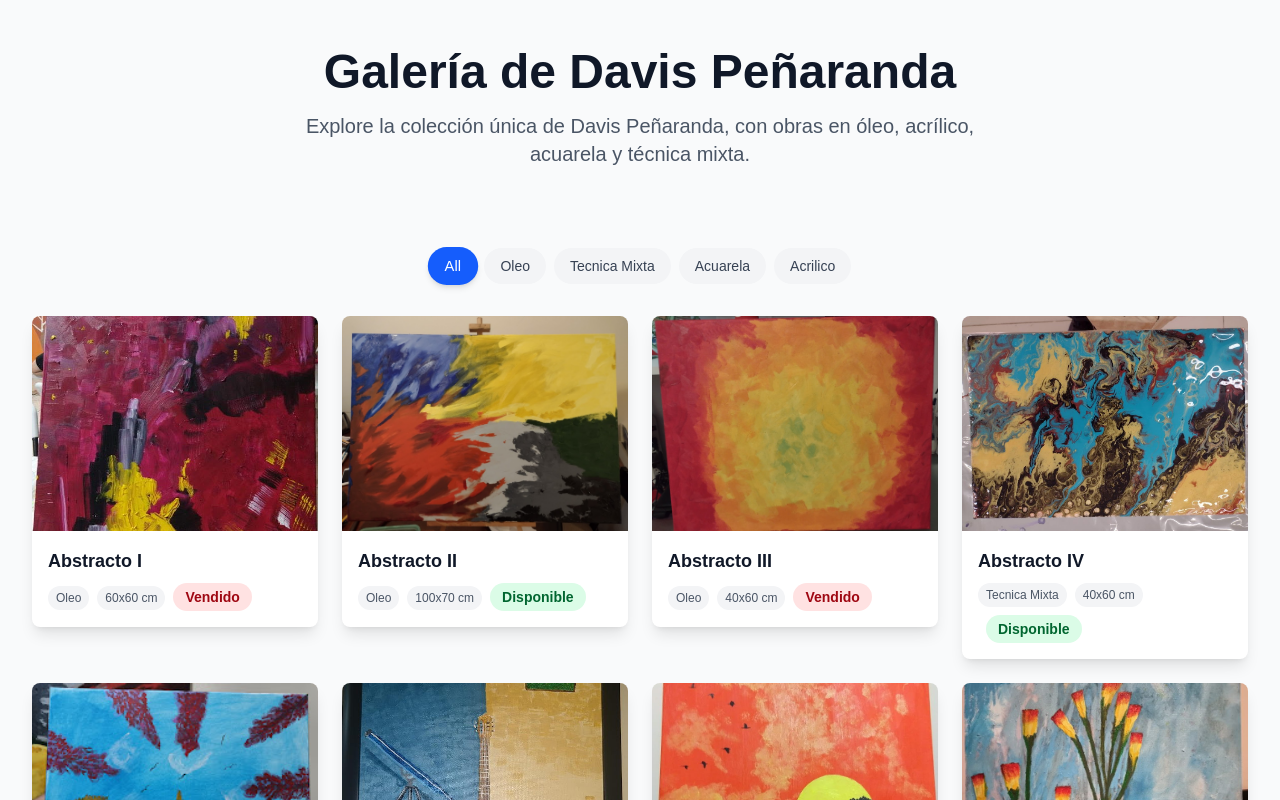
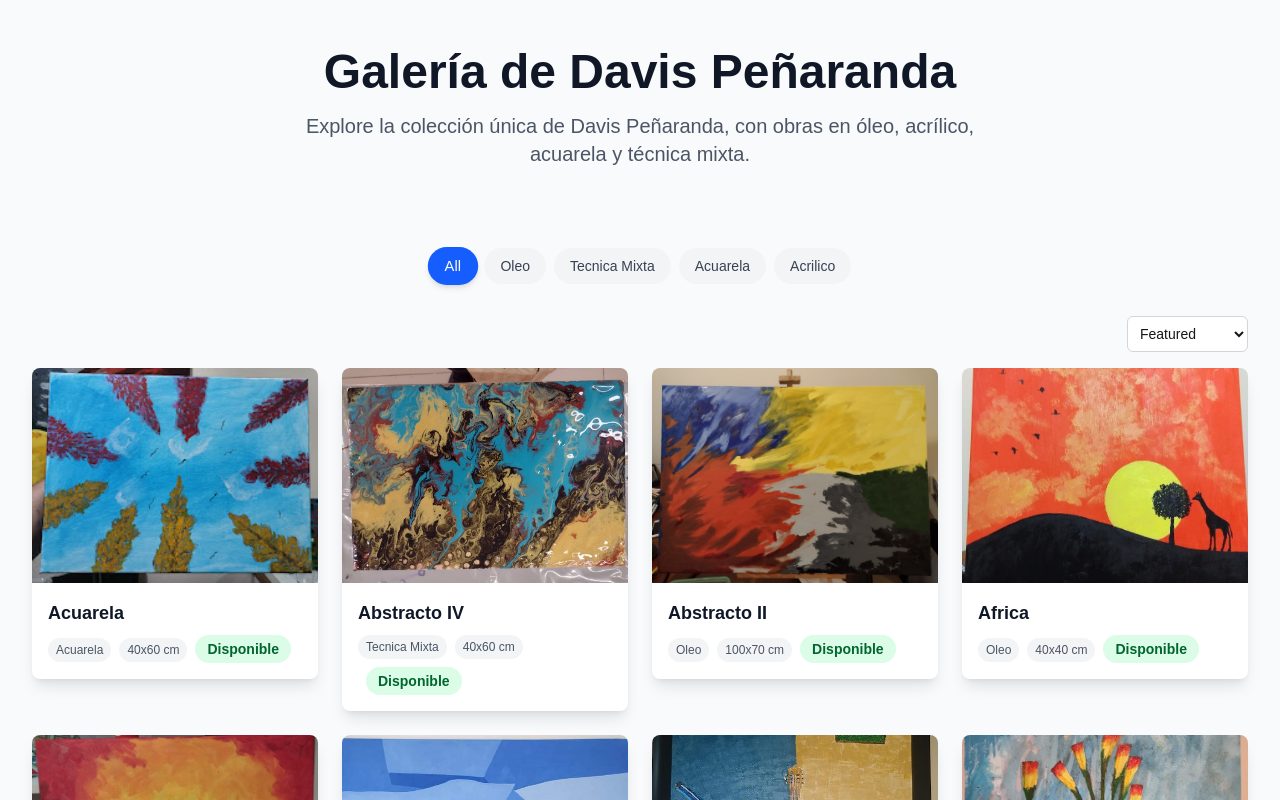
Before and after one commit to Daviszinho/ArtGallery, a Next.js app: page / in a window 1280 px wide. Shown: the top 800 px of the page. Built offline with nearby package versions, Linux system fonts and the light colour scheme.

Commit message:
Añadir opción de ordenamiento para las obras en la galería

```diff
--- a/components/GalleryGrid.tsx
+++ b/components/GalleryGrid.tsx
@@ -17,12 +17,41 @@ export default function GalleryGrid({ artworks }: GalleryGridProps) {
         return ['All', ...Array.from(new Set(allCategories))];
     }, [artworks]);
 
+    const [sortOption, setSortOption] = useState<'featured'|'year-desc'|'year-asc'|'title-asc'|'title-desc'>('featured');
+
     const filteredArtworks = useMemo(() => {
         if (activeCategory === 'All') {
             return artworks;
         }
         return artworks.filter((artwork) => artwork.category === activeCategory);
     }, [activeCategory, artworks]);
+
+    const sortedArtworks = useMemo(() => {
+        const arr = [...filteredArtworks];
+        arr.sort((a, b) => {
+            // Priorizar elementos con status 'available'
+            const availA = a.status === 'available';
+            const availB = b.status === 'available';
+            if (availA !== availB) return availA ? -1 : 1;
+
+            // Luego aplicar el criterio de orden seleccionado
+            switch (sortOption) {
+                case 'year-desc':
+                    return b.year - a.year;
+                case 'year-asc':
+                    return a.year - b.year;
+                case 'title-asc':
+                    return a.title.localeCompare(b.title);
+                case 'title-desc':
+                    return b.title.localeCompare(a.title);
+                case 'featured':
+                default:
+                    // Featured: por año descendente
+                    return b.year - a.year;
+            }
+        });
+        return arr;
+    }, [filteredArtworks, sortOption]);
 
     return (
         <div className="container mx-auto px-4 py-8">
@@ -32,13 +61,29 @@ export default function GalleryGrid({ artworks }: GalleryGridProps) {
                 onSelectCategory={setActiveCategory}
             />
 
+            <div className="flex justify-end mb-4">
+                <label htmlFor="sort" className="sr-only">Sort</label>
+                <select
+                    id="sort"
+                    value={sortOption}
+                    onChange={(e) => setSortOption(e.target.value as any)}
+                    className="bg-white dark:bg-gray-800 border border-gray-300 dark:border-gray-700 text-sm rounded-md p-2"
+                >
+                    <option value="featured">Featured</option>
+                    <option value="year-desc">Year: Newest</option>
+                    <option value="year-asc">Year: Oldest</option>
+                    <option value="title-asc">Title: A–Z</option>
+                    <option value="title-desc">Title: Z–A</option>
+                </select>
+            </div>
+
             <div className="grid grid-cols-1 sm:grid-cols-2 lg:grid-cols-3 xl:grid-cols-4 gap-6">
-                {filteredArtworks.map((artwork) => (
+                {sortedArtworks.map((artwork) => (
                     <ArtworkCard key={artwork.id} artwork={artwork} />
                 ))}
             </div>
 
-            {filteredArtworks.length === 0 && (
+            {sortedArtworks.length === 0 && (
                 <div className="text-center py-12">
                     <p className="text-gray-500 dark:text-gray-400 text-lg">No artworks found in this category.</p>
                 </div>
```
